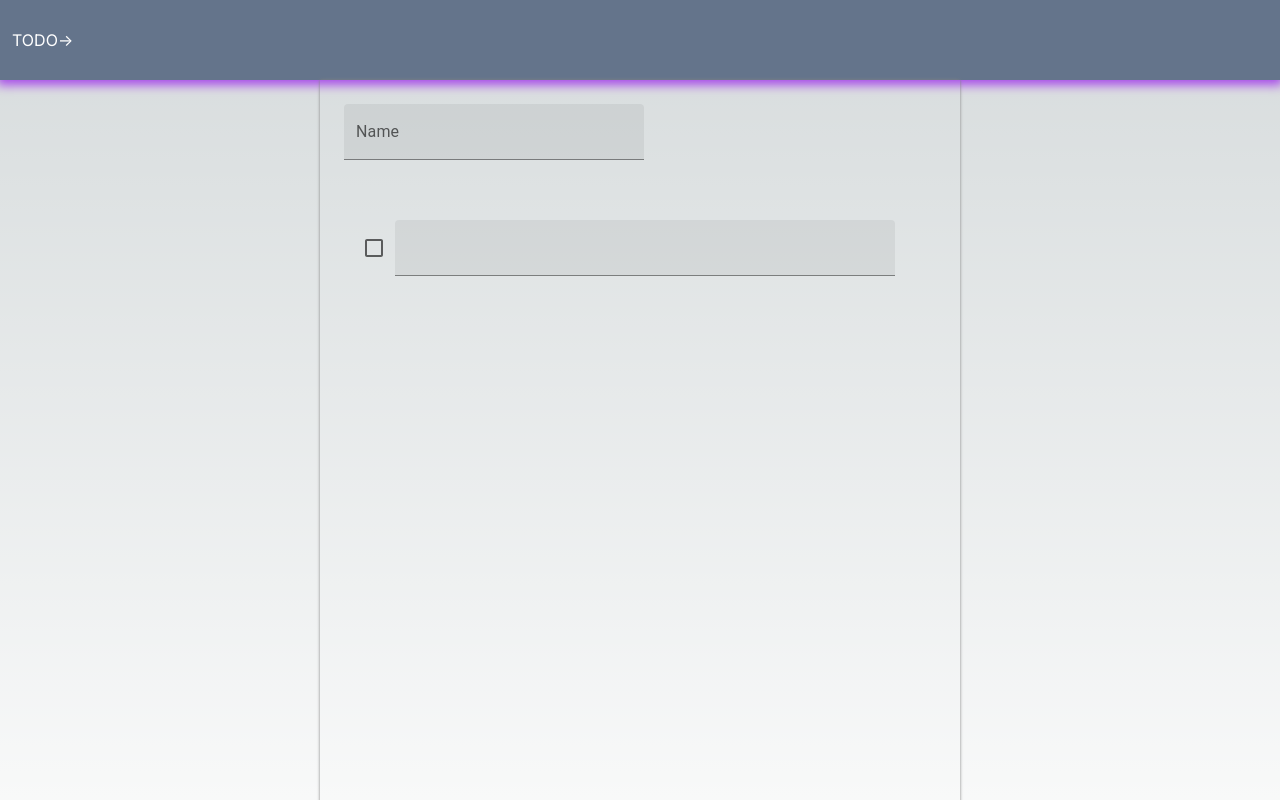
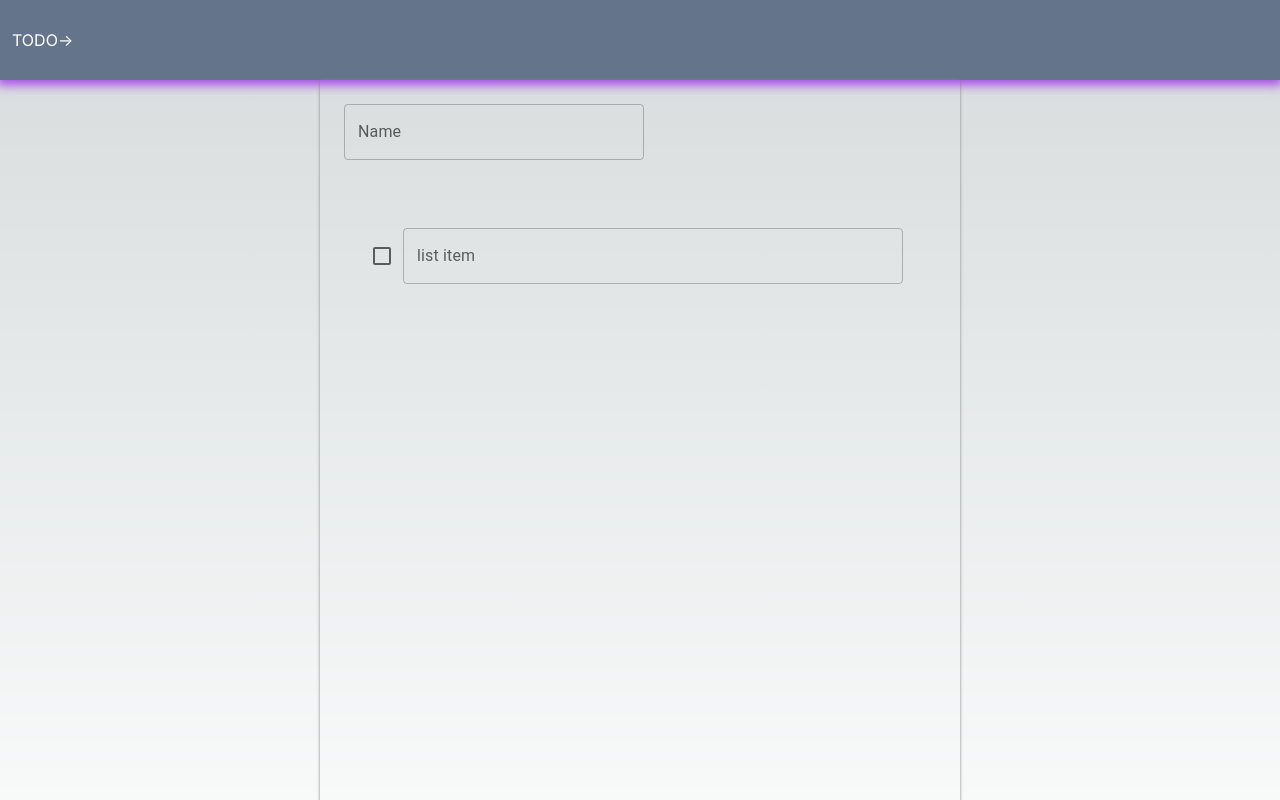
Before and after one commit to deepak-sriram-dev/todo-list, a Next.js app: page /new in a window 1280 px wide. Shown: the top 800 px of the page. Built offline with nearby package versions, Linux system fonts and the light colour scheme.

Commit message:
Added multiple check list, remove item, bug fixes and typescript error fix

```diff
--- a/app/Navbar/index.tsx
+++ b/app/Navbar/index.tsx
@@ -1,16 +1,12 @@
-"use client";
-import { useEffect, useState } from "react";
+// "use client";
 import { usePathname } from "next/navigation";
 import { useTodoContext } from "@/app/layout";
 import Link from "next/link";
-import ArrowBackIcon from "@mui/icons-material/ArrowBack";
 
 export default function NavBar(): JSX.Element {
   const { todoName, setTodoName } = useTodoContext();
   const pathName = usePathname();
   // const [routeName, setRouteName] = useState<string>("");
-  console.log("🚀 ~ NavBar ~ pathName:", pathName);
-
   // useEffect(() => {
   //   const route = pathName.split("/");
   //   if (route.length > 1) {
--- a/app/layout.tsx
+++ b/app/layout.tsx
@@ -2,20 +2,24 @@
 // import type { Metadata } from "next";
 import { Inter } from "next/font/google";
 import "./globals.css";
-import * as React from "react";
+import { useContext, createContext, useState } from "react";
 import NavBar from "@/app/Navbar";
 import { TodoContextInterface } from "./interface";
 
 const inter = Inter({ subsets: ["latin"] });
-export const TodoContext = React.createContext("");
+
+export const TodoContext = createContext<TodoContextInterface>({
+  todoName: "",
+  setTodoName: () => {},
+});
 
 // export const metadata: Metadata = {
 //   title: "TODO",
 //   description: "Make It Happen: Your ToDo List Success Companion",
 // };
 
-export function useTodoContext() {
-  return React.useContext(TodoContext);
+export function useTodoContext(): TodoContextInterface {
+  return useContext(TodoContext);
 }
 
 export default function RootLayout({
@@ -23,7 +27,7 @@ export default function RootLayout({
 }: Readonly<{
   children: React.ReactNode;
 }>) {
-  const [todoName, setTodoName] = React.useState<string>("");
+  const [todoName, setTodoName] = useState<string>("");
   return (
     <html lang="en">
       <body className={`min-h-screen ${inter.className}`}>
--- a/app/new/TodoItem/index.tsx
+++ b/app/new/TodoItem/index.tsx
@@ -1,41 +1,61 @@
 "use client";
-import { ChangeEvent, useEffect, useState } from "react";
+import { ChangeEvent, KeyboardEvent, useState } from "react";
 import FormGroup from "@mui/material/FormGroup";
 import FormControlLabel from "@mui/material/FormControlLabel";
 import Checkbox from "@mui/material/Checkbox";
 import TextField from "@mui/material/TextField";
+import DeleteIcon from "@mui/icons-material/Delete";
+import { v4 as uuidv4 } from "uuid";
 
 export default function TodoItem(): JSX.Element {
-  const [todoItem, setTodoItem] = useState<string[]>([]);
+  const [todoItems, setTodoItems] = useState<string[]>([""]);
   const [tempValue, setTempValue] = useState<string>("");
 
-  // useEffect(() => {
-  //   if (tempValue.length > 0) {
-  //     setTodoItem([tempValue])
-  //   }
-  // }, [tempValue])
-  const handleChange = (val: string): void => {
-    setTodoItem([val]);
+  const handleChange = (event: any): void => {
+    setTempValue(event?.target?.value);
+
+    if (event?.key && event?.key === "Enter") {
+      setTodoItems([...todoItems, event?.target?.value]);
+      setTempValue("");
+    }
+  };
+
+  const handleRemoveItem = (item: string): void => {
+    setTodoItems((prev) => prev.filter((i) => i !== item));
   };
 
   return (
     <div className="flex flex-col p-5 mt-10 h-full">
       <FormGroup>
+        {todoItems.map(
+          (item: string): JSX.Element => (
+            <div className="flex items-center mb-2 p-2">
               <FormControlLabel
+                key={uuidv4()}
                 control={<Checkbox />}
                 label={
                   <TextField
                     className="w-[500px]"
-              id="filled-basic"
-              variant="filled"
+                    id="outlined-basic"
+                    variant="outlined"
+                    label="list item"
                     autoComplete="off"
-              value={todoItem}
+                    value={item.length > 0 ? item : tempValue}
+                    onKeyDown={(e: KeyboardEvent) => handleChange(e)}
                     onChange={(
                       e: ChangeEvent<HTMLInputElement | HTMLTextAreaElement>
-              ) => handleChange(e.target.value)}
+                    ) => handleChange(e)}
                   />
                 }
               />
+              {item.length > 0 && (
+                <div onClick={(): void => handleRemoveItem(item)}>
+                  <DeleteIcon className="h-10 w-10 p-2 cursor-pointer hover:bg-slate-300 hover:rounded-3xl" />
+                </div>
+              )}
+            </div>
+          )
+        )}
       </FormGroup>
     </div>
   );
--- a/app/new/page.tsx
+++ b/app/new/page.tsx
@@ -9,7 +9,7 @@ import { useTodoContext } from "@/app/layout";
 export default function New(): JSX.Element {
   const [tempValue, setTempValue] = useState<string>("");
   const [showIcon, setShowIcon] = useState<boolean>(false);
-  let { todoName, setTodoName } = useTodoContext();
+  const { todoName, setTodoName } = useTodoContext();
 
   useEffect(() => {
     if (tempValue !== todoName) {
@@ -21,6 +21,7 @@ export default function New(): JSX.Element {
 
   const handleSave = (): void => {
     setTodoName(tempValue);
+    setShowIcon(false);
   };
 
   const handleSaveByEnter = (pressedKey: string): void => {
@@ -41,10 +42,10 @@ export default function New(): JSX.Element {
           <div className="flex">
             <TextField
               className="w-[300px]"
-              id="filled-basic"
+              id="outlined-basic"
               label="Name"
               autoComplete="off"
-              variant="filled"
+              variant="outlined"
               value={tempValue}
               onKeyDown={(e: KeyboardEvent): void => handleSaveByEnter(e.key)}
               onChange={(e) => setTempValue(e.target.value)}
@@ -54,12 +55,12 @@ export default function New(): JSX.Element {
                 <DoneIcon
                   onClick={handleSave}
                   className="!h-12 !w-12 p-3 cursor-pointer hover:bg-slate-300 hover:rounded-3xl"
-                  id='title-btns'
+                  id="title-btns"
                 />
                 <CloseIcon
                   onClick={handleClose}
                   className="h-[50px] w-[50px] p-3 cursor-pointer hover:bg-slate-300 hover:rounded-3xl"
-                  id='title-btns'
+                  id="title-btns"
                 />
               </div>
             )}
--- a/app/page.tsx
+++ b/app/page.tsx
@@ -1,10 +1,11 @@
 import Link from "next/link";
+import AddIcon from '@mui/icons-material/Add';
 
 export default function Home() {
   return (
     <main className="flex flex-col p-8">
       <div className="flex justify-center items-center shadow-lg p-4 bg-slate-400 rounded-md w-[200px] h-[200px] text-2xl font-bold cursor-pointer text-white">
-        <Link href="/new">+</Link>
+        <Link href="/new"><AddIcon /></Link>
       </div>
     </main>
   );
--- a/package.json
+++ b/package.json
@@ -16,12 +16,14 @@
     "next": "14.2.7",
     "react": "^18",
     "react-dom": "^18",
-    "react-refresh": "^0.14.2"
+    "react-refresh": "^0.14.2",
+    "uuid": "^10.0.0"
   },
   "devDependencies": {
     "@types/node": "^20",
     "@types/react": "^18",
     "@types/react-dom": "^18",
+    "@types/uuid": "^10.0.0",
     "eslint": "^8",
     "eslint-config-next": "14.2.7",
     "postcss": "^8",
```
Also changed, not shown: 1 other file (tests, documents, lock files or other folders). Lines whose indentation alone changed are shown as unchanged.
